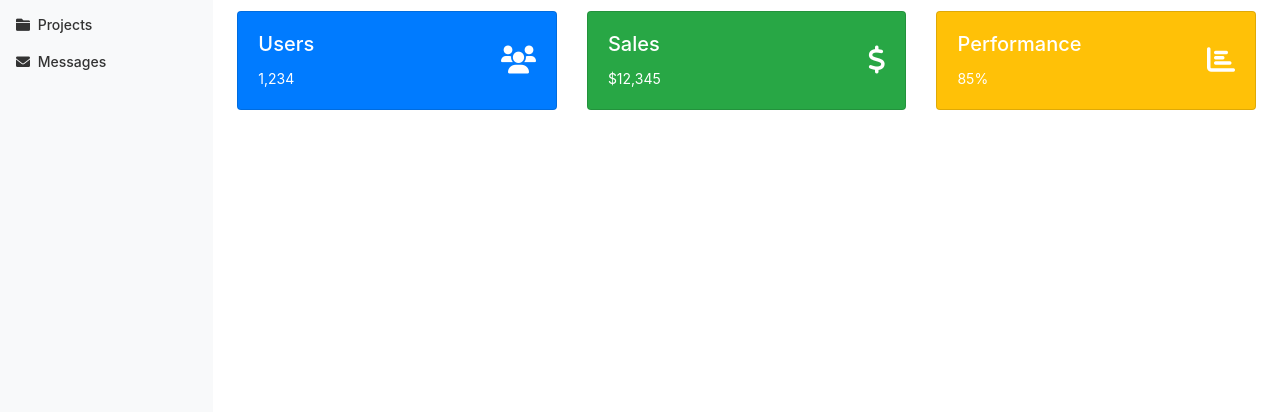
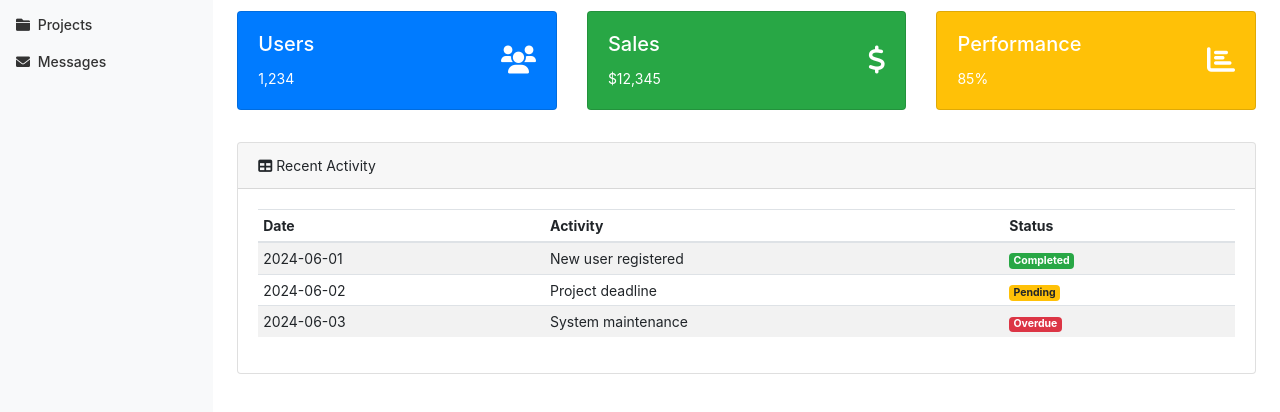
Before and after one commit to Karem2024/dashboard, a plain HTML site: page index.html in a window 1280 px wide. Shown: the part 132-544 px from the top of the page. Drawn offline with nearby package versions, Linux system fonts and the light colour scheme.

Commit message:
from zakariye

```diff
--- a/index.html
+++ b/index.html
@@ -114,6 +114,39 @@
                     </div>
                 </div>
 
+                <div class="card">
+                    <div class="card-header">
+                        <i class="fas fa-table"></i> Recent Activity
+                    </div>
+                    <div class="card-body">
+                        <table class="table table-striped table-sm">
+                            <thead>
+                                <tr>
+                                    <th>Date</th>
+                                    <th>Activity</th>
+                                    <th>Status</th>
+                                </tr>
+                            </thead>
+                            <tbody>
+                                <tr>
+                                    <td>2024-06-01</td>
+                                    <td>New user registered</td>
+                                    <td><span class="badge badge-success">Completed</span></td>
+                                </tr>
+                                <tr>
+                                    <td>2024-06-02</td>
+                                    <td>Project deadline</td>
+                                    <td><span class="badge badge-warning">Pending</span></td>
+                                </tr>
+                                <tr>
+                                    <td>2024-06-03</td>
+                                    <td>System maintenance</td>
+                                    <td><span class="badge badge-danger">Overdue</span></td>
+                                </tr>
+                            </tbody>
+                        </table>
+                    </div>
+                </div>
             </main>
         </div>
     </div>
```
